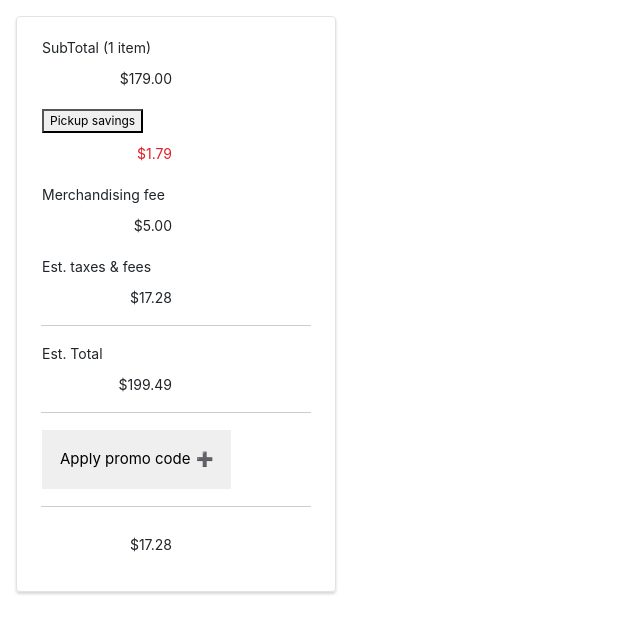
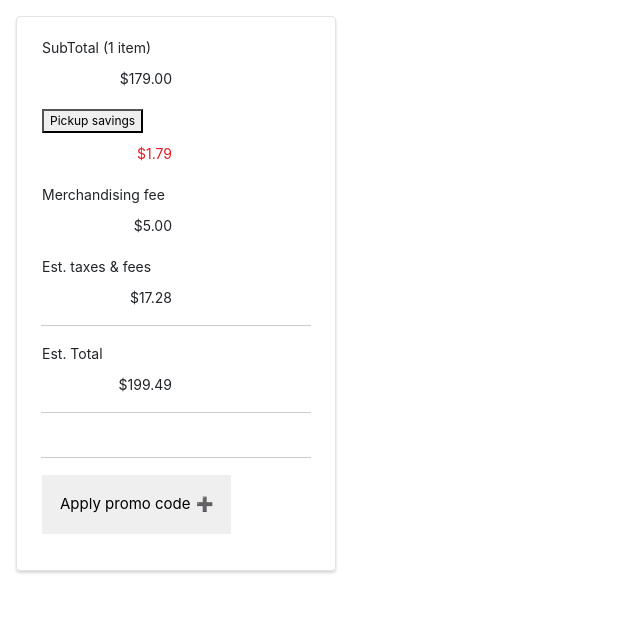
Before and after one commit to priyarajagopal039/Purchase, a React (Create React App) app: page / in a window 1280 px wide. Shown: the top 634 px of the page, without its empty margins (0-640 px from the left). Built offline with nearby package versions, Linux system fonts and the light colour scheme.

Commit message:
update section

```diff
--- a/src/Summary.jsx
+++ b/src/Summary.jsx
@@ -166,6 +166,15 @@ class Summary extends Component {
                 </div>
                 <div className="divider" />
                 <div className='row block-display'>
+                    <div className='cols inline-block left-align'>
+
+                    </div>
+                    <div className='cols inline-block right-align'>
+
+                    </div>
+                </div>
+                <div className="divider" />
+                <div className='row block-display'>
                     <div className='cols left-align'>
                         <button className={'collapsible ' + (this.state.isPromoCodeVisible ? 'active' : '')} onMouseDown={this.handlePromoSection}>{this.state.promoSection}</button>
                     </div>
@@ -176,18 +185,7 @@ class Summary extends Component {
                         </form>
                     </div>
                 </div>
-
-                <div className="divider" />
-                <div className='row block-display'>
-                    <div className='cols inline-block left-align'>
-
-                    </div>
-                    <div className='cols inline-block right-align'>
-                        ${testData.summary.taxTotal.toFixed(2)}
-                    </div>
-                </div>
             </div >
-
         );
     }
 }
```
